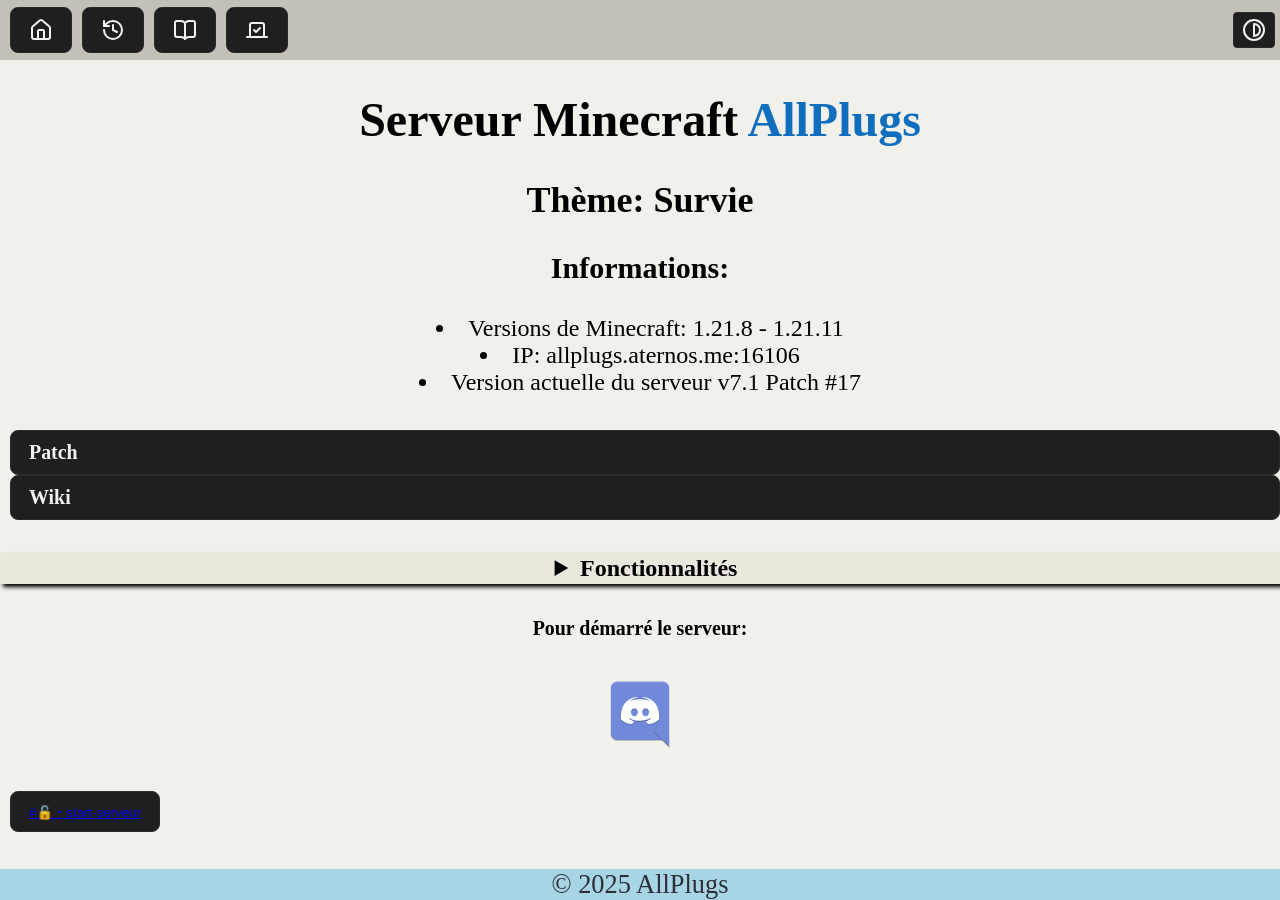
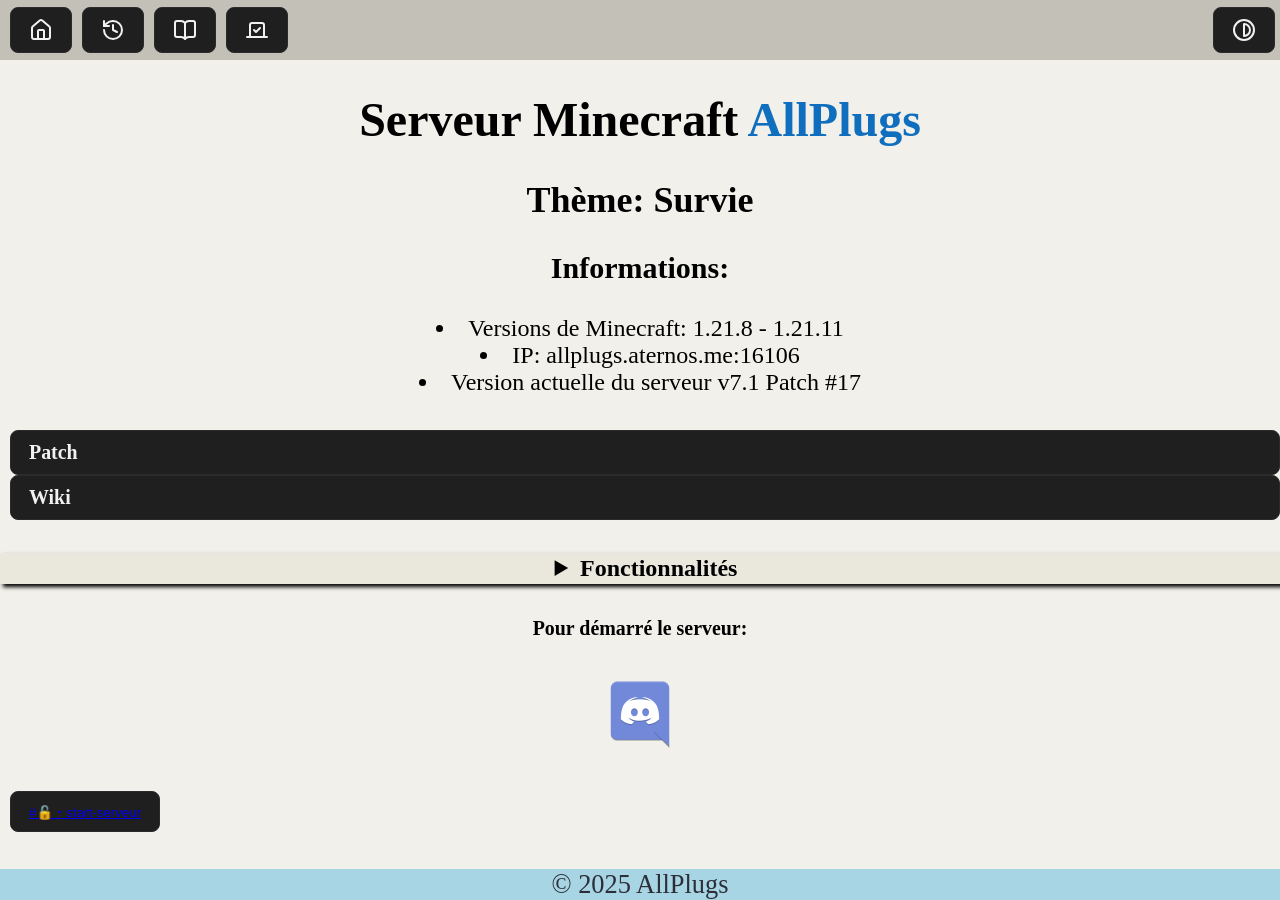
Before and after one commit to Nat688/AllPlugs-Site, a Jekyll site: the page built from index.html, in a window 1280 px wide. Built offline with Jekyll 4.4.1, drawn with Linux system fonts in a browser that asks for light colours.

Commit message:
Update default.html

```diff
--- a/_layouts/default.html
+++ b/_layouts/default.html
@@ -207,14 +207,14 @@
         box-shadow: 0 10px 30px rgba(255,159,67,0.4);
       }
 	  .btn2 {
-        padding: 5px 8px;
+        padding: 10px 18px;
 		margin-left: auto;
 		margin-right: 5px;
-        border-radius: 4px;
+        border-radius: 8px;
         background: #1f1f1f;
         color: #f1f1f1;
         text-decoration: none;
-        font-weight: 50%;
+        font-weight: 80%;
         display: flex;
         align-items: center;
         gap: 10px;
```
